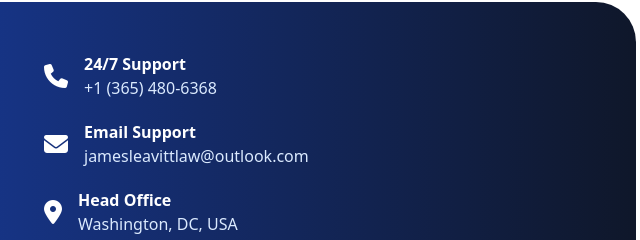
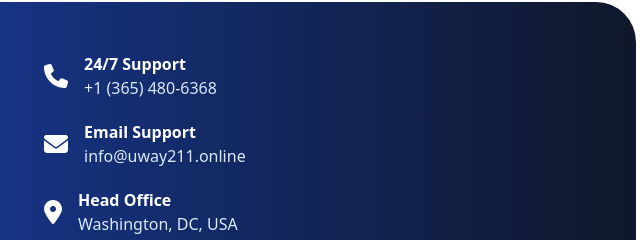
Before and after one commit to viewsunited07-hue/Uway211-site, a plain HTML site: page index.html in a window 1280 px wide. Shown: the part 7761-8001 px from the top of the page, 620-1260 px from the left. Drawn offline with nearby package versions, Linux system fonts and the light colour scheme.

Commit message:
Update index.html

```diff
--- a/index.html
+++ b/index.html
@@ -458,7 +458,7 @@
     </div>
     <div class="space-y-5">
       <div class="flex items-center gap-4"><i class="fas fa-phone text-2xl"></i><div><p class="font-semibold">24/7 Support</p><p class="text-blue-100">+1 (365) 480-6368</p></div></div>
-      <div class="flex items-center gap-4"><i class="fas fa-envelope text-2xl"></i><div><p class="font-semibold">Email Support</p><p class="text-blue-100">jamesleavittlaw@outlook.com</p></div></div>
+      <div class="flex items-center gap-4"><i class="fas fa-envelope text-2xl"></i><div><p class="font-semibold">Email Support</p><p class="text-blue-100">info@uway211.online</p></div></div>
       <div class="flex items-center gap-4"><i class="fas fa-location-dot text-2xl"></i><div><p class="font-semibold">Head Office</p><p class="text-blue-100">Washington, DC, USA</p></div></div>
     </div>
   </div>
```
